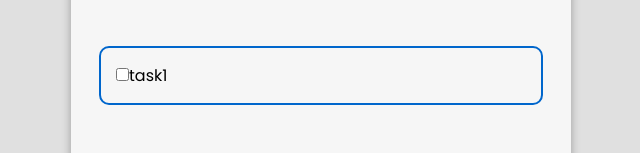
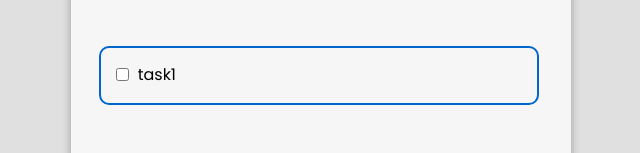
Before and after one commit to Hanieh-Sadeghi/TodoApp-TypeScript, an Angular app: page / in a window 1280 px wide. Shown: the part 209-362 px from the top of the page, without its empty margins (319-959 px from the left). Built offline with nearby package versions, Linux system fonts and the light colour scheme.

Commit message:
add style componet css

```diff
--- a/src/app/li/li.component.css
+++ b/src/app/li/li.component.css
@@ -2,13 +2,30 @@ li {
     display: flex;
     flex-direction: row;
     justify-content: space-between;
-    width: 100%;
+    width: 440px;
     height: 59px;
     padding: 15px;
     border: 2px solid rgb(0, 102, 204);
     border-radius: 10px;
 }
 
+#task {
+    display: flex;
+    justify-content: space-between;
+    align-items: center;
+    width: 60px;
+    height: 22px;
+}
+
+#edit {
+    font-size:20px;
+    display: flex;
+    justify-content: space-between;
+    align-items: center;
+    width: 45px;
+    height: 22px;
+}
+
 :host {
     width: 100%;
 }
--- a/src/app/ul/ul.component.css
+++ b/src/app/ul/ul.component.css
@@ -34,50 +34,11 @@ input {
     height: 100%;
 }
 
-i {
-    margin: 5px;
-}
-
 #ul-2 {
     display: flex;
     flex-direction: row;
     width: 60px;
     height: 30px;
-}
-
-.complete {
-    text-decoration-line: line-through;
-}
-
-#edit {
-    display: flex;
-    flex-direction: row;
-    justify-content: space-between;
-    width: 100%;
-}
-
-#edit span {
-    display: 'flex';
-    flex-direction: row;
-    justify-content: space-between;
-    width: 10%;
-}
-
-#confirmEdit {
-    display: flex;
-    flex-direction: row;
-}
-
-.inputEdit {
-    display: flex;
-    width: 80%;
-    height: 100%;
-    outline: none;
-    border: none;
-    padding: 12px 20px 12px 20px;
-    margin: 0;
-    background-color: #DDDDDD;
-    font: 16px;
 }
 
 ul {
```
